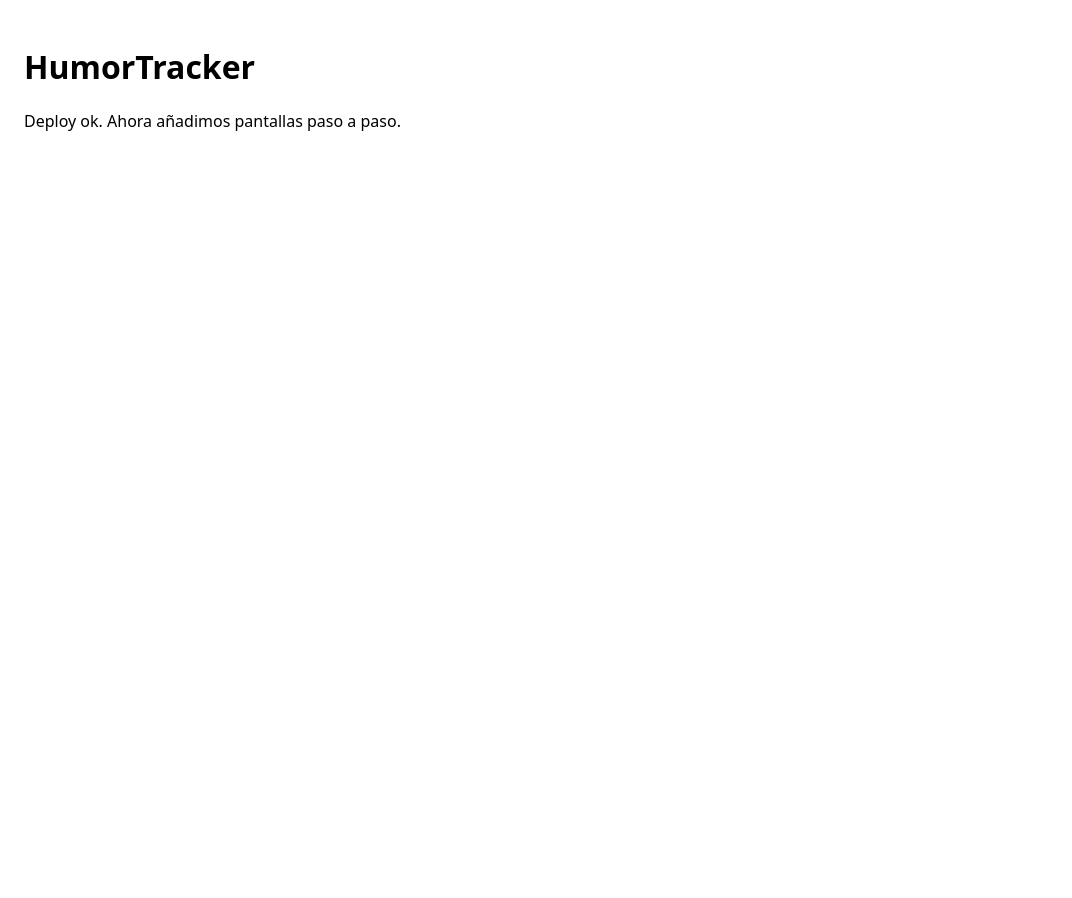
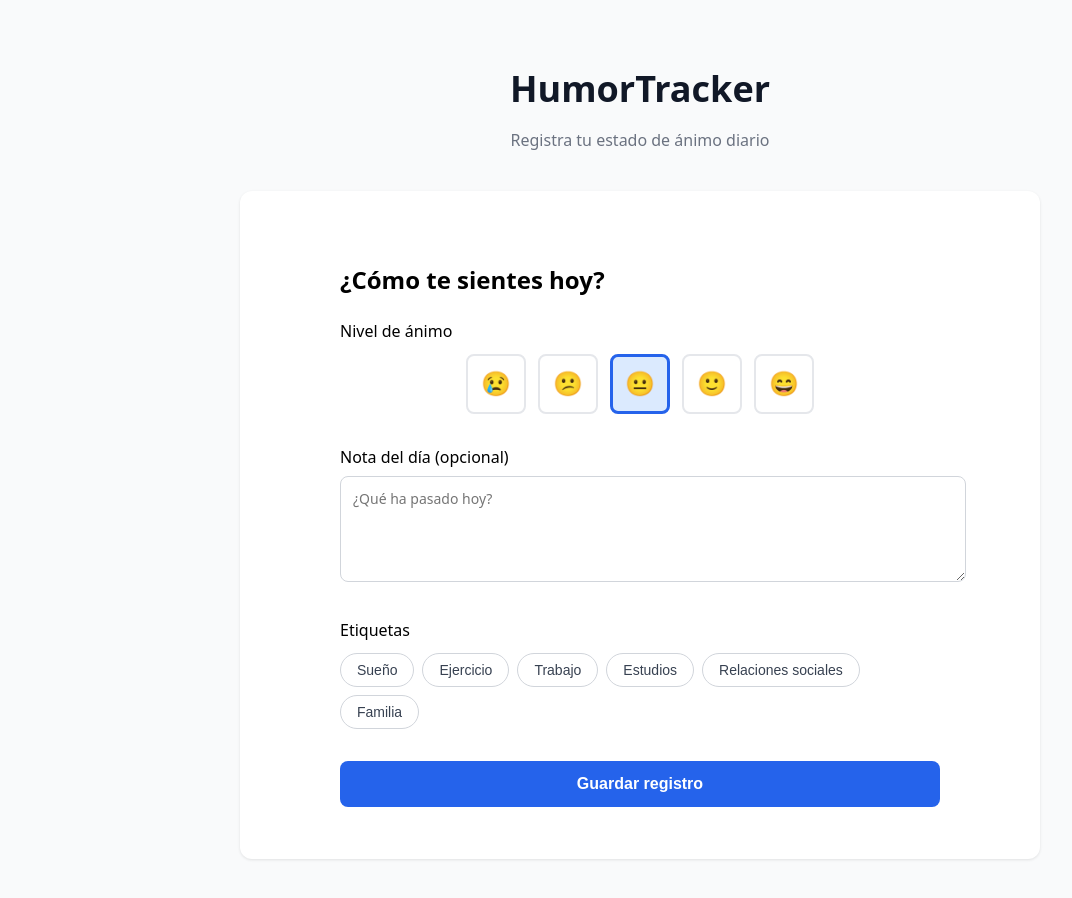
Before and after one commit to SiuAlvesPaixao/Humortrack, a React (Vite) app: page / in a window 1280 px wide. Shown: the whole page, without its empty margins (0-1072 px from the left). Before the commit the page ends 800 px from the top, so only its background shows below. Built offline with nearby package versions, Linux system fonts and the light colour scheme.

Commit message:
Update App.tsx

```diff
--- a/src/App.tsx
+++ b/src/App.tsx
@@ -1,8 +1,44 @@
+import { useState } from 'react';
+import RegistroHumor from './components/RegistroHumor';
+
 export default function App() {
+  const [mensajeExito, setMensajeExito] = useState('');
+
+  const manejarGuardado = () => {
+    setMensajeExito('✓ Registro guardado correctamente');
+    setTimeout(() => setMensajeExito(''), 3000);
+  };
+
   return (
-    <main style={{ padding: 24, fontFamily: "system-ui" }}>
-      <h1>HumorTracker</h1>
-      <p>Deploy ok. Ahora añadimos pantallas paso a paso.</p>
-    </main>
+    <div style={{ minHeight: '100vh', background: '#f9fafb', paddingTop: 40, paddingBottom: 40 }}>
+      <div style={{ maxWidth: 800, margin: '0 auto', padding: '0 20px' }}>
+        <header style={{ textAlign: 'center', marginBottom: 40 }}>
+          <h1 style={{ fontSize: 36, fontWeight: 700, color: '#111827', marginBottom: 8 }}>
+            HumorTracker
+          </h1>
+          <p style={{ color: '#6b7280', fontSize: 16 }}>
+            Registra tu estado de ánimo diario
+          </p>
+        </header>
+
+        {mensajeExito && (
+          <div style={{
+            background: '#d1fae5',
+            color: '#065f46',
+            padding: 16,
+            borderRadius: 8,
+            marginBottom: 24,
+            textAlign: 'center',
+            fontWeight: 500
+          }}>
+            {mensajeExito}
+          </div>
+        )}
+
+        <div style={{ background: 'white', borderRadius: 12, boxShadow: '0 1px 3px rgba(0,0,0,0.1)', padding: 32 }}>
+          <RegistroHumor alGuardar={manejarGuardado} />
+        </div>
+      </div>
+    </div>
   );
 }
```
